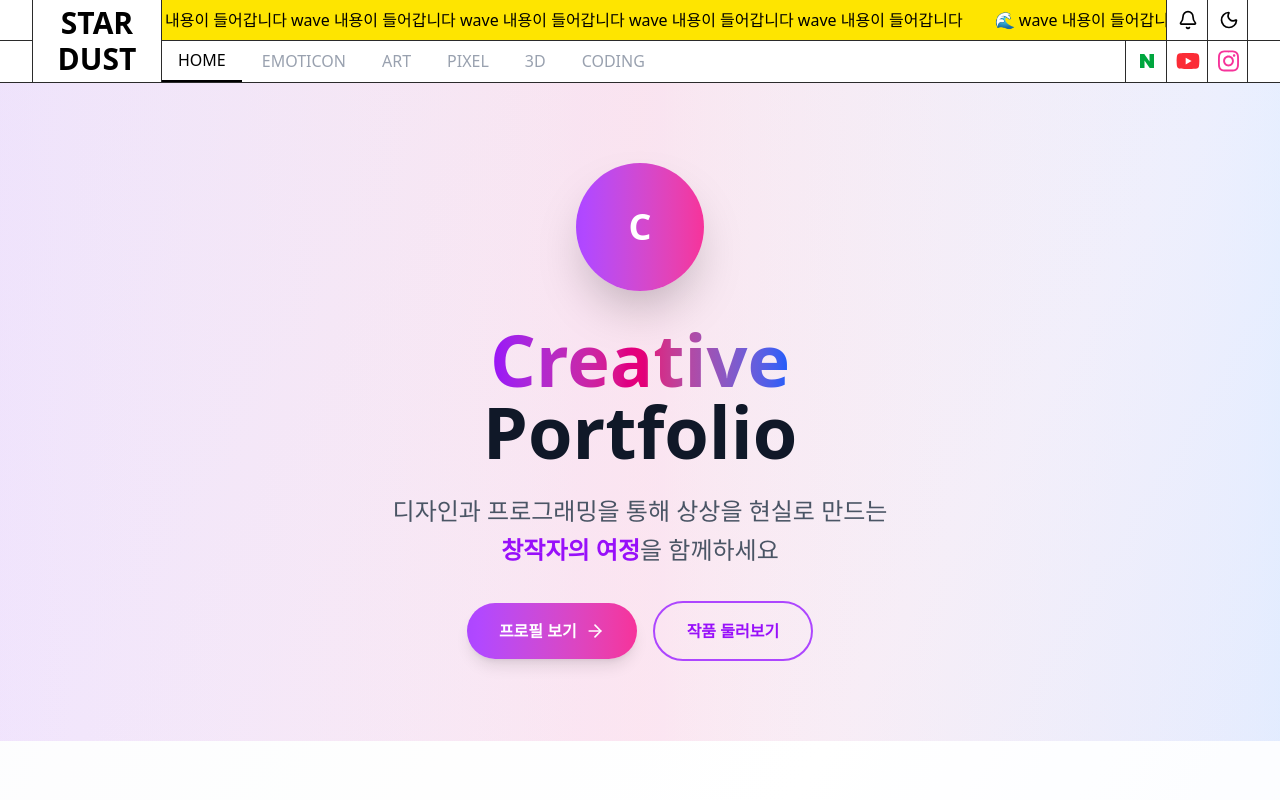
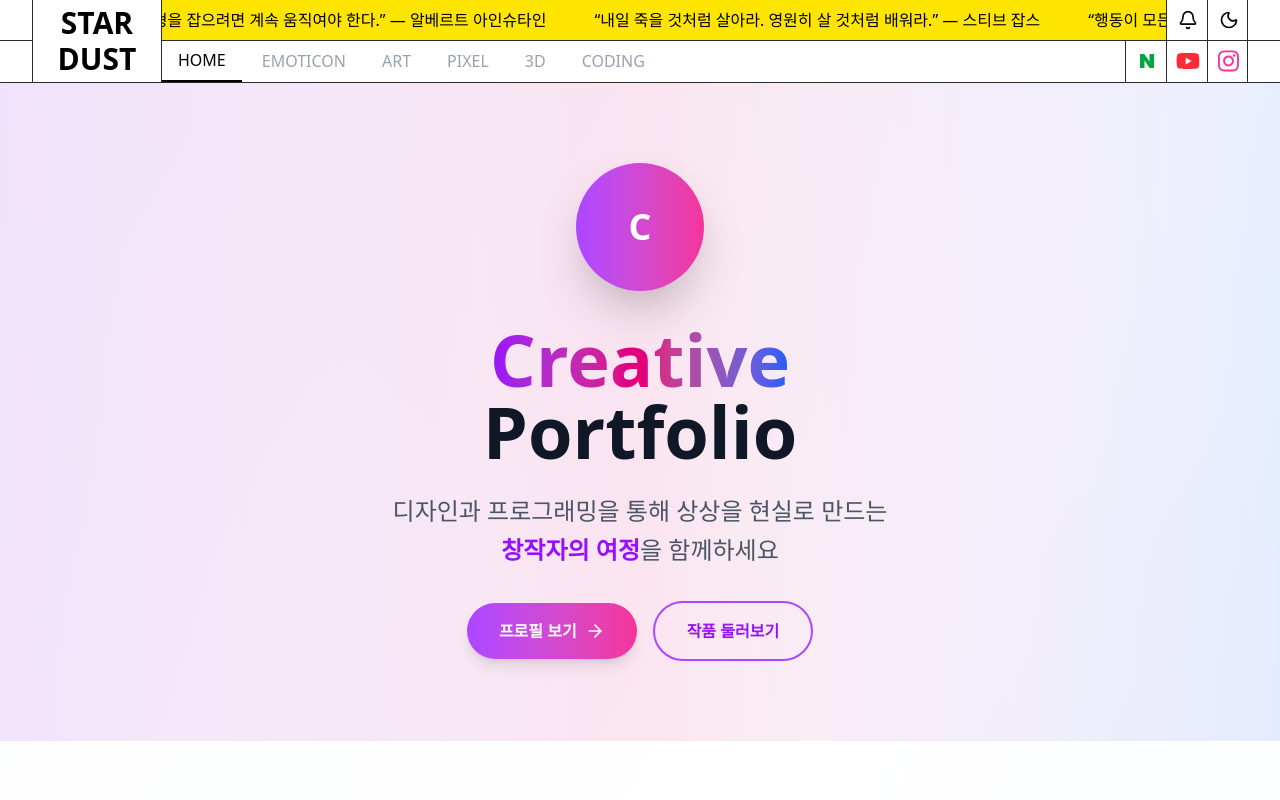
Before and after one commit to stardust-note/blog, a Next.js app: page / in a window 1280 px wide. Shown: the top 800 px of the page. Built offline with nearby package versions, Linux system fonts and the light colour scheme.

Commit message:
marquee mod

```diff
--- a/components/WaveMarquee.jsx
+++ b/components/WaveMarquee.jsx
@@ -1,6 +1,29 @@
 "use client";
 import { useEffect, useRef } from "react";
 import gsap from "gsap";
+
+const QUOTES = [
+  {
+    text: "삶은 자전거를 타는 것과 같다. 균형을 잡으려면 계속 움직여야 한다.",
+    author: "알베르트 아인슈타인",
+  },
+  {
+    text: "내일 죽을 것처럼 살아라. 영원히 살 것처럼 배워라.",
+    author: "스티브 잡스",
+  },
+  {
+    text: "행동이 모든 성공의 기초다.",
+    author: "파블로 피카소",
+  },
+  {
+    text: "네가 세상에서 보고 싶은 변화가 되어라.",
+    author: "마하트마 간디",
+  },
+  {
+    text: "어둠은 어둠을 몰아낼 수 없다. 오직 빛만이 그럴 수 있다.",
+    author: "마틴 루터 킹 주니어",
+  },
+];
 
 export default function WaveMarquee() {
   const wrapperRef = useRef(null);
@@ -10,7 +33,7 @@ export default function WaveMarquee() {
     const wrapper = wrapperRef.current;
     const content = contentRef.current;
 
-    // 콘텐츠를 2개 복제 (빈 공간 방지)
+    // 콘텐츠 클론 2개 생성
     const clone1 = content.cloneNode(true);
     const clone2 = content.cloneNode(true);
     wrapper.appendChild(clone1);
@@ -18,10 +41,9 @@ export default function WaveMarquee() {
 
     const contentWidth = content.offsetWidth;
 
-    // 자연스러운 무한 루프
     gsap.to(wrapper, {
       x: -contentWidth,
-      duration: 25, // 속도 조절 (작을수록 빠름)
+      duration: 60,
       ease: "none",
       repeat: -1,
       modifiers: {
@@ -36,8 +58,12 @@ export default function WaveMarquee() {
     <div className="relative flex-1 min-w-0 overflow-hidden h-full">
       <div ref={wrapperRef} className="flex h-full items-center">
         <div ref={contentRef} className="flex shrink-0 whitespace-nowrap">
-          <span className="px-4">
-            🌊 wave 내용이 들어갑니다 wave 내용이 들어갑니다 wave 내용이 들어갑니다 wave 내용이 들어갑니다 wave 내용이 들어갑니다 wave 내용이 들어갑니다
+          <span className="px-4 flex items-center gap-6">
+            {QUOTES.map((q, i) => (
+              <span key={i} className="mr-6">
+                “{q.text}” — {q.author}
+              </span>
+            ))}
           </span>
         </div>
       </div>
```
